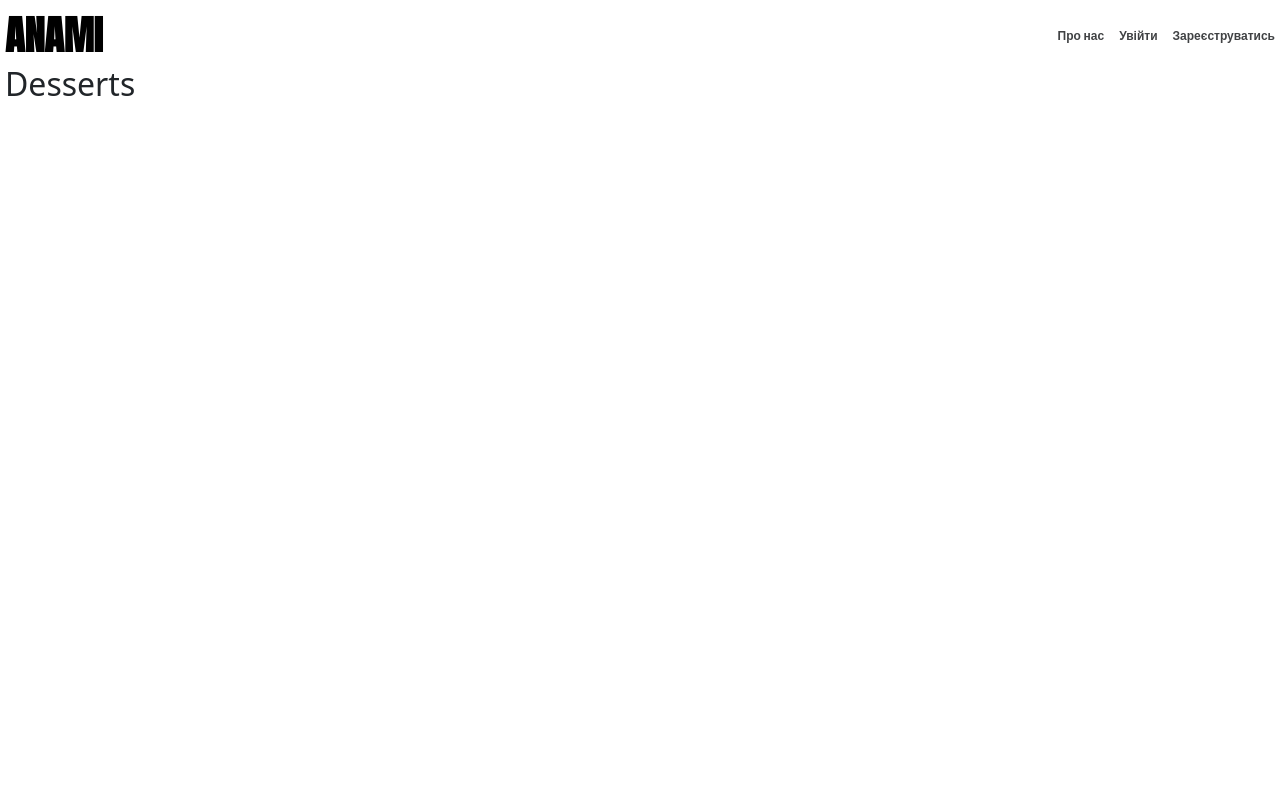
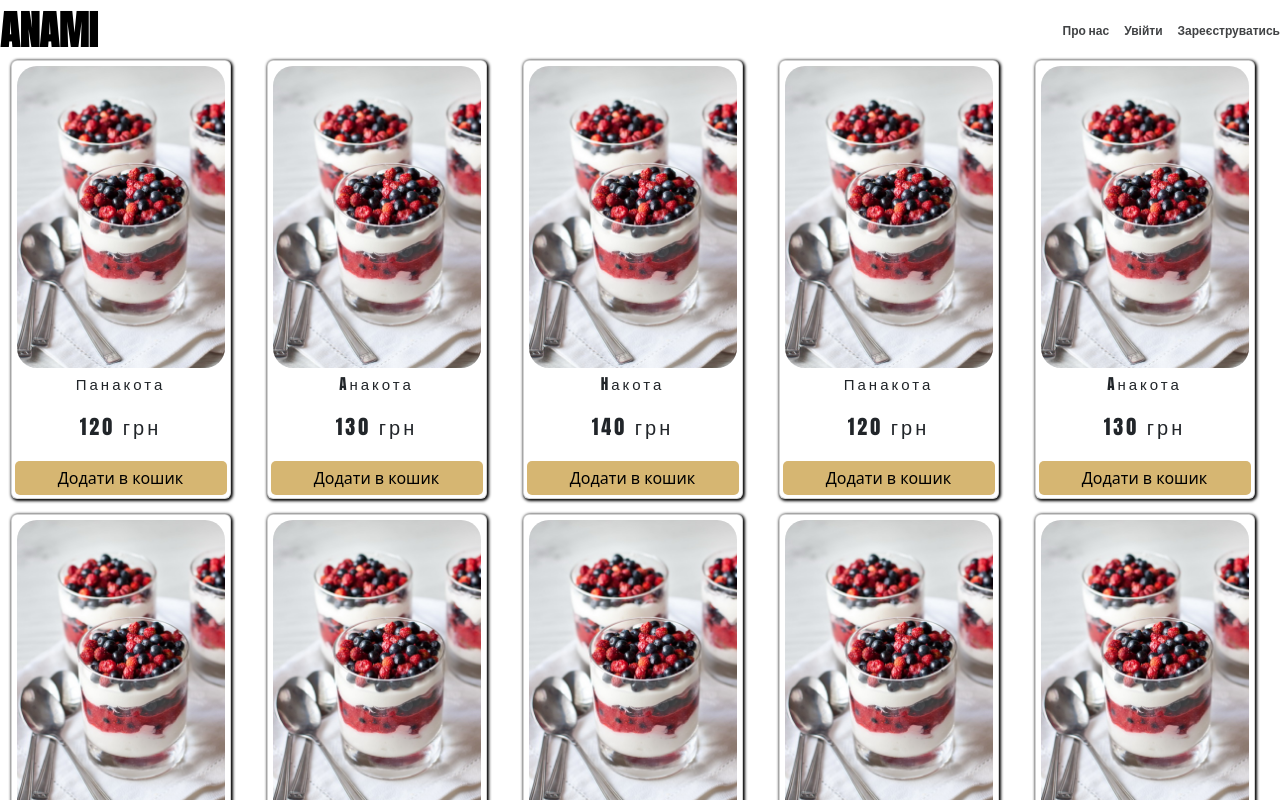
Before and after one commit to Vitisik/capuchico, a React (Create React App) app: page /desserts in a window 1280 px wide. Shown: the top 800 px of the page. Built offline with nearby package versions, Linux system fonts and the light colour scheme.

Commit message:
added dynamic display of desserts

```diff
--- a/package.json
+++ b/package.json
@@ -11,6 +11,7 @@
     "@testing-library/jest-dom": "^5.17.0",
     "@testing-library/react": "^13.4.0",
     "@testing-library/user-event": "^13.5.0",
+    "axios": "^1.7.5",
     "bootstrap": "^5.3.3",
     "react": "^18.3.1",
     "react-dom": "^18.3.1",
--- a/src/App.jsx
+++ b/src/App.jsx
@@ -1,8 +1,9 @@
 import { createBrowserRouter, RouterProvider } from "react-router-dom";
 
 import Home from "./pages/Home";
-import Desserts from "./components/Drinks&Desserts/Desserts/Desserts";
+// import Dessert from "./components/Drinks&Desserts/Desserts/Dessert";
 import Drinks from "./components/Drinks&Desserts/Drinks/Drinks";
+import Desserts from "./pages/Desserts";
 
 const router = createBrowserRouter([
   {
@@ -24,7 +25,6 @@ function App() {
     <div className="wrapper">
       <RouterProvider router={router} />
     </div>
-    // <Home />;
   );
 }
 
--- /dev/null
+++ b/src/components/Drinks&Desserts/Desserts/Dessert.css
@@ -0,0 +1,53 @@
+.cards {
+  display: flex;
+
+  justify-content: space-around;
+  flex-wrap: wrap;
+}
+
+.card {
+  max-width: 220px;
+
+  margin-right: 15px;
+  margin-bottom: 15px;
+  box-shadow: 1px 1px 3px 1px #000000;
+
+  border: none;
+  transition: box-shadow 0.2s ease;
+}
+
+.card:hover {
+  box-shadow: 8px 8px 15px 1px #000000;
+}
+
+.card_top img {
+  width: 100%;
+  padding: 5px;
+  border-radius: 25px;
+}
+
+.card_bottom {
+  text-align: center;
+}
+
+.name_card {
+  font-family: "Anton", sans-serif;
+  font-weight: 400;
+  font-size: 15px;
+  letter-spacing: 3px;
+}
+
+.price_card {
+  font-family: "Anton", sans-serif;
+  font-weight: 400;
+  font-size: 20px;
+  letter-spacing: 3px;
+}
+
+.card_button {
+  background-color: #d6b672;
+  border: none;
+  margin: 3px;
+  padding: 5px;
+  border-radius: 5px;
+}
--- /dev/null
+++ b/src/components/Drinks&Desserts/Desserts/Dessert.jsx
@@ -0,0 +1,16 @@
+import "./Dessert.css";
+
+export default function Dessert(props) {
+  return (
+    <div className="card">
+      <div className="card_top">
+        <img src={props.img} alt="" />
+      </div>
+      <div className="card_bottom">
+        <p className="name_card">{props.name}</p>
+        <p className="price_card">{props.price} грн</p>
+      </div>
+      <button className="card_button">Додати в кошик</button>
+    </div>
+  );
+}
--- a/src/components/Drinks&Desserts/Desserts/Desserts.jsx
+++ /dev/null
@@ -1,11 +0,0 @@
-import React from "react";
-import Header from "../../Header/Header";
-
-export default function Desserts() {
-  return (
-    <div>
-      <Header />
-      <h2>Desserts</h2>
-    </div>
-  );
-}
--- /dev/null
+++ b/src/data.js
@@ -0,0 +1,61 @@
+import panakota from "./components/Drinks&Desserts/Desserts/dessert.jpg";
+
+const desserts = [
+  {
+    img: panakota,
+    price: 120,
+    name: "Панакота",
+  },
+  {
+    img: panakota,
+    price: 130,
+    name: "Aнакота",
+  },
+  {
+    img: panakota,
+    price: 140,
+    name: "Hакота",
+  },
+  {
+    img: panakota,
+    price: 120,
+    name: "Панакота",
+  },
+  {
+    img: panakota,
+    price: 130,
+    name: "Aнакота",
+  },
+  {
+    img: panakota,
+    price: 140,
+    name: "Hакота",
+  },
+  {
+    img: panakota,
+    price: 120,
+    name: "Панакота",
+  },
+  {
+    img: panakota,
+    price: 130,
+    name: "Aнакота",
+  },
+  {
+    img: panakota,
+    price: 140,
+    name: "Hакота",
+  },
+  {
+    img: panakota,
+    price: 140,
+    name: "Hакота",
+  },
+  {
+    img: panakota,
+    price: 140,
+    name: "Hакота",
+  },
+];
+
+export { desserts };
--- a/src/index.css
+++ b/src/index.css
@@ -36,7 +36,7 @@ body {
 }
 
 .wrapper {
-  padding: 5px;
+  /* padding: 5px; */
   max-width: 1280px;
   margin: 0 auto;
 }
--- /dev/null
+++ b/src/pages/Desserts.jsx
@@ -0,0 +1,23 @@
+import React from "react";
+import Header from "../components/Header/Header";
+import Dessert from "../components/Drinks&Desserts/Desserts/Dessert";
+import { desserts } from "./../data";
+
+export default function Desserts() {
+  return (
+    <>
+      <Header />
+      <div className="cards">
+        {desserts.map((dessert) => {
+          return (
+            <Dessert
+              name={dessert.name}
+              price={dessert.price}
+              img={dessert.img}
+            />
+          );
+        })}
+      </div>
+    </>
+  );
+}
```
Also changed, not shown: src/components/Drinks&Desserts/Desserts/dessert.jpg (added), 1 other file (tests, documents, lock files or other folders).
